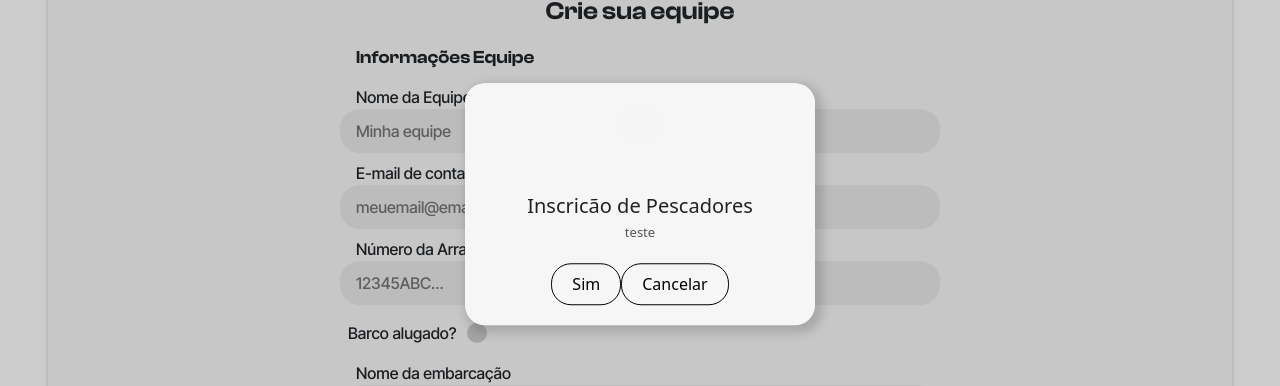
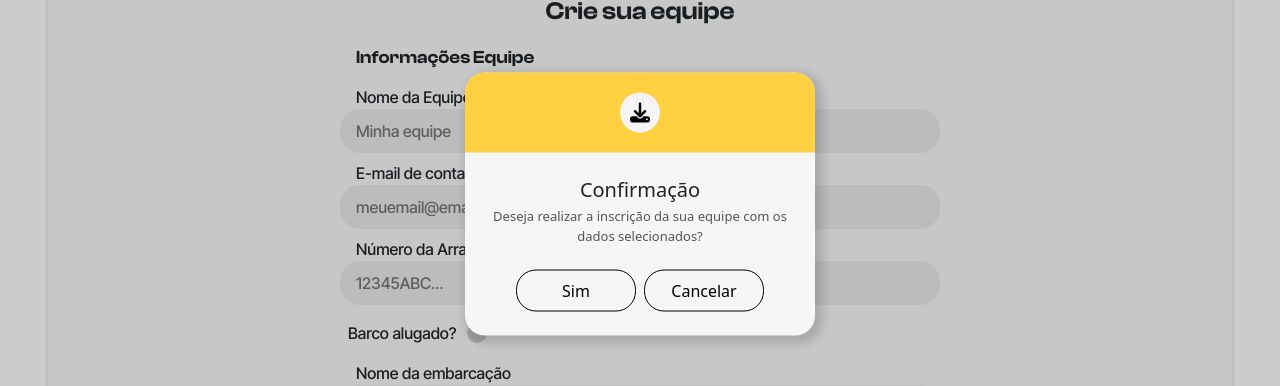
Before and after one commit to ViniMacacari/CircuitoCapivaraFishing, an Angular app: page /inscricao/barcos in a window 1280 px wide. Both pictures are taken after a click on the button "Concluir inscrição". Shown: the part 196-582 px from the top of the page. Built offline with nearby package versions, Linux system fonts and the light colour scheme.

Commit message:
Controle sob ações do modal

```diff
--- a/src/app/componentes/modal/modal.component.css
+++ b/src/app/componentes/modal/modal.component.css
@@ -92,6 +92,8 @@ body.modal-aberto {
     border: 1px solid #000000;
     color: #000000;
     background: #f6f6f6;
+    width: 120px;
+    margin: 4px;
     border-radius: 20px;
     font-size: 16px;
     cursor: pointer;
--- a/src/app/componentes/modal/modal.component.html
+++ b/src/app/componentes/modal/modal.component.html
@@ -12,7 +12,7 @@
         <div class="scroll">
             <p id="info-modal" [innerHTML]="content"></p>
         </div>
-        <button class="close-btn" (click)="closeModal()" *ngIf="canClose">{{messageButton}}</button>
-        <button class="close-btn" (click)="closeModal()" *ngIf="button2">Cancelar</button>
+        <button class="close-btn" (click)="respostaModal1(resposta1); closeModal()" *ngIf="canClose">{{messageButton}}</button>
+        <button class="close-btn" (click)="respostaModal2(resposta2); closeModal()" *ngIf="button2">Cancelar</button>
     </div>
 </div>
--- a/src/app/componentes/modal/modal.component.ts
+++ b/src/app/componentes/modal/modal.component.ts
@@ -1,6 +1,7 @@
-import { Component, Input, OnDestroy } from '@angular/core'
+import { Component, Input, Output, EventEmitter } from '@angular/core'
 import { CommonModule } from '@angular/common'
 import { Router } from '@angular/router'
+import { ModalResponseService } from '../../services/modal/modal-response.service'
 
 @Component({
   selector: 'app-modal',
@@ -10,19 +11,25 @@ import { Router } from '@angular/router'
   styleUrls: ['./modal.component.css']
 })
 export class ModalComponent {
-  constructor(private router: Router) { }
+  constructor(
+    private router: Router,
+    private responseService: ModalResponseService
+  ) { }
 
   @Input() backgroundColor: string = '#f6f6f6'
   @Input() title: string = ''
   @Input() content: string = ''
+  @Output() modalClosed: EventEmitter<void> = new EventEmitter<void>()
   isOpen = false
   canClose = true
   button2 = false
   icon = 'fa-download'
   redirectRoute: string | null = null
   messageButton: string = 'Fechar'
+  resposta1: string = ''
+  resposta2: string = ''
 
-  openModal(backgroundColor: string, title: string, content: string, icone: string, canCloseB: boolean, redirectRoute: string | null = null, messageButton: string | null = null, button2: boolean = false) {
+  openModal(backgroundColor: string, title: string, content: string, icone: string, canCloseB: boolean, messageButton: string | null = null, button2: boolean = false, redirectRoute: string | null = null, resposta1: string = '', resposta2: string = '') {
     this.backgroundColor = backgroundColor
     this.title = title
     this.content = content
@@ -32,6 +39,8 @@ export class ModalComponent {
     this.redirectRoute = redirectRoute
     this.messageButton = messageButton || 'Fechar'
     this.button2 = button2
+    this.resposta1 = resposta1
+    this.resposta2 = resposta2
 
     window.scrollTo({ top: 0, behavior: 'smooth' })
 
@@ -52,5 +61,14 @@ export class ModalComponent {
     document.body.style.position = ''
     document.body.style.width = ''
     document.body.style.height = ''
+    this.modalClosed.emit()
+  }
+
+  respostaModal1(resposta: string) {
+    this.responseService.setResposta(resposta)
+  }
+
+  respostaModal2(resposta: string) {
+    this.responseService.setResposta(resposta)
   }
 }
--- a/src/app/pages/inscricao/inscricao-barcos/inscricao-barcos.component.html
+++ b/src/app/pages/inscricao/inscricao-barcos/inscricao-barcos.component.html
@@ -112,4 +112,4 @@
     </div>
 </div>
 
-<app-modal #Modal></app-modal>
+<app-modal #Modal (modalClosed)="modalFechado()"></app-modal>
--- a/src/app/pages/inscricao/inscricao-barcos/inscricao-barcos.component.ts
+++ b/src/app/pages/inscricao/inscricao-barcos/inscricao-barcos.component.ts
@@ -12,6 +12,10 @@ export class InscricaoBarcosComponent {
   @ViewChild('Modal') Modal!: ModalComponent
 
   openModal() {
-    this.Modal.openModal('#f6f6f6', 'Inscricão de Pescadores', 'teste', 'fa-download', true, 'inscricao-barcos', 'Sim', true)
+    this.Modal.openModal('#ffd042', 'Confirmação', 'Deseja realizar a inscrição da sua equipe com os dados selecionados?', 'fa-download', true, 'Sim', true, '', 'sim', 'nao')
+  }
+
+  modalFechado() {
+    console.log('eu fechei o modal')
   }
 }
--- a/src/app/services/modal/modal-response.service.ts
+++ b/src/app/services/modal/modal-response.service.ts
@@ -6,4 +6,14 @@ import { Injectable } from '@angular/core';
 export class ModalResponseService {
 
   constructor() { }
+
+  resposta: string = ''
+
+  setResposta(resposta: string) {
+    this.resposta = resposta
+  }
+
+  getResposta() {
+    return this.resposta
+  }
 }
--- a/src/index.html
+++ b/src/index.html
@@ -7,11 +7,18 @@
   <base href="/">
   <meta name="viewport" content="width=device-width, initial-scale=1">
   <link rel="icon" type="image/x-icon" href="favicon.ico">
+
+  <!-- Bootstrap -->
   <link href="https://cdn.jsdelivr.net/npm/bootstrap@5.3.3/dist/css/bootstrap.min.css" rel="stylesheet"
     integrity="sha384-QWTKZyjpPEjISv5WaRU9OFeRpok6YctnYmDr5pNlyT2bRjXh0JMhjY6hW+ALEwIH" crossorigin="anonymous">
   <script src="https://cdn.jsdelivr.net/npm/bootstrap@5.3.3/dist/js/bootstrap.bundle.min.js"
-    integrity="sha384-YvpcrYf0tY3lHB60NNkmXc5s9fDVZLESaAA55NDzOxhy9GkcIdslK1eN7N6jIeHz"
-    crossorigin="anonymous" defer></script>
+    integrity="sha384-YvpcrYf0tY3lHB60NNkmXc5s9fDVZLESaAA55NDzOxhy9GkcIdslK1eN7N6jIeHz" crossorigin="anonymous"
+    defer></script>
+
+  <!-- Font Awesome -->
+  <link rel="stylesheet" href="https://cdnjs.cloudflare.com/ajax/libs/font-awesome/6.6.0/css/all.min.css"
+    integrity="sha512-Kc323vGBEqzTmouAECnVceyQqyqdsSiqLQISBL29aUW4U/M7pSPA/gEUZQqv1cwx4OnYxTxve5UMg5GT6L4JJg=="
+    crossorigin="anonymous" referrerpolicy="no-referrer" />
 </head>
 
 <body>
```
